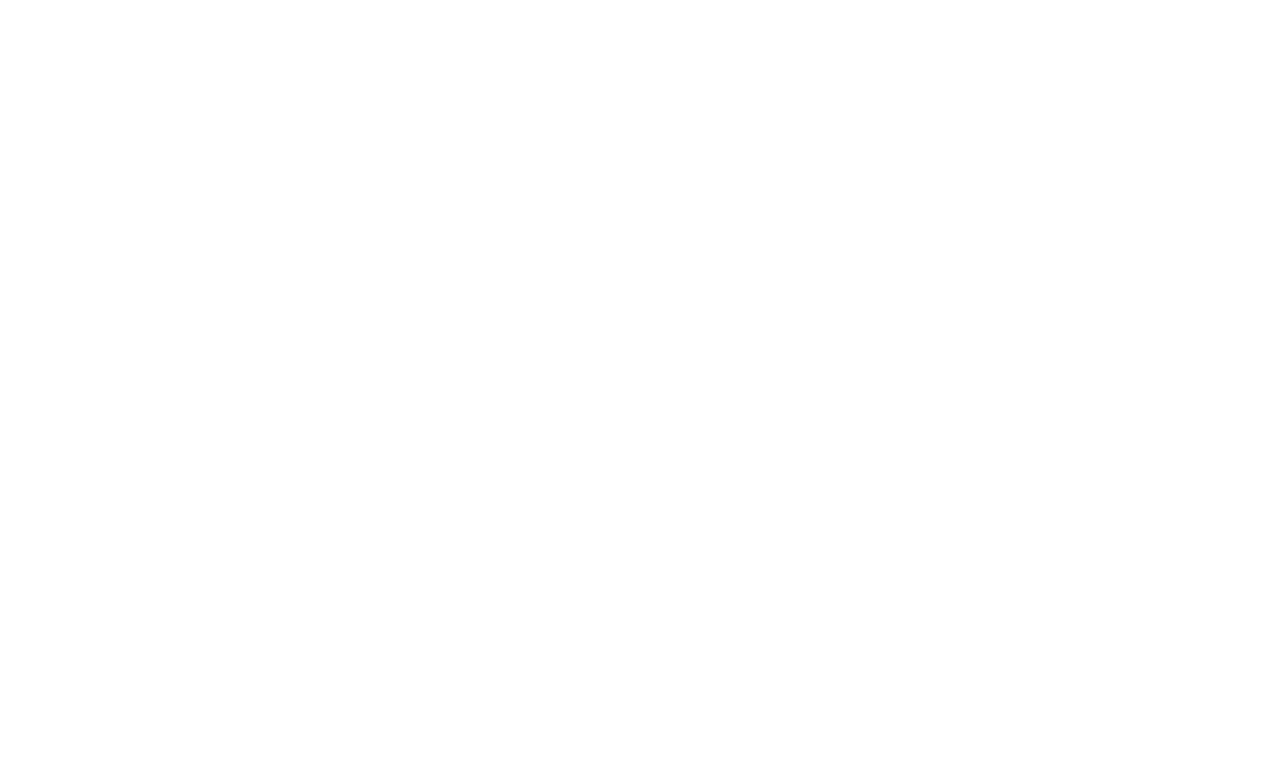
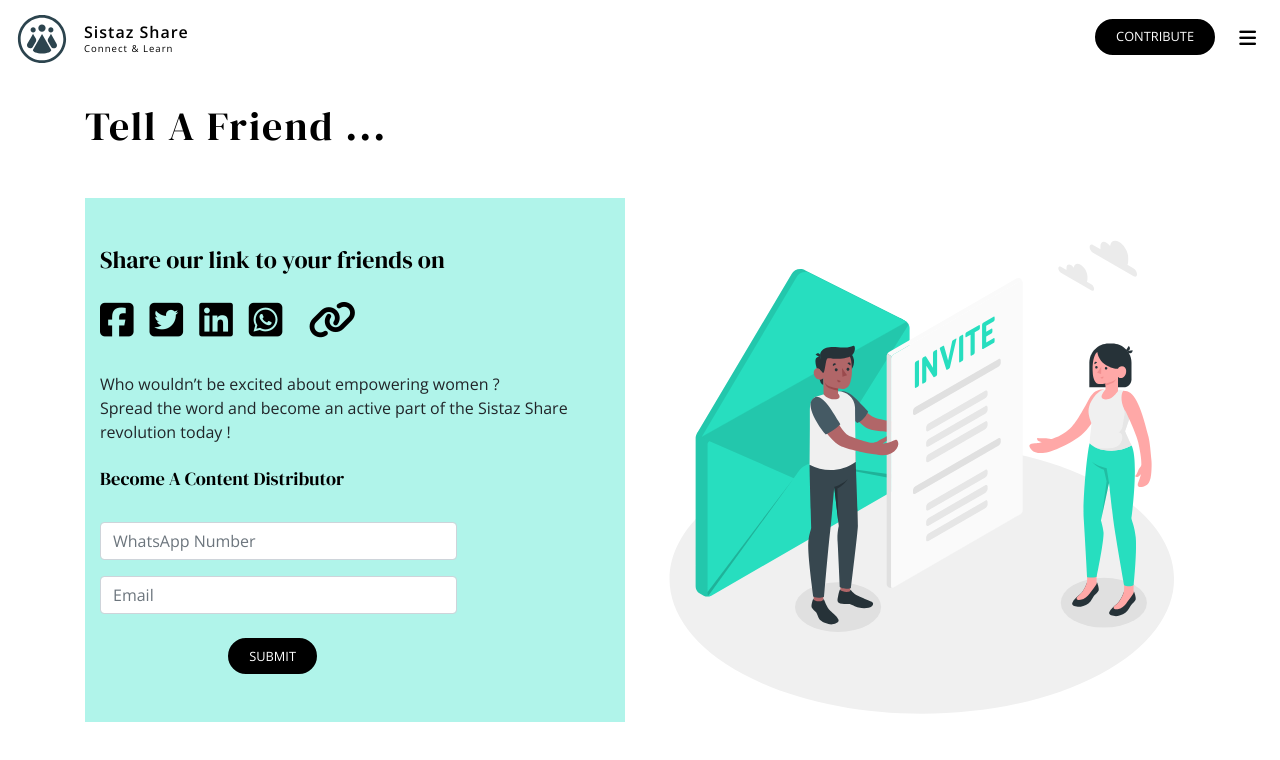
Before and after one commit to kwamesarpong/sshare-blog, a React (Create React App) app: page /tell-a-friend in a window 1280 px wide. Shown: the top 760 px of the page. Built offline with nearby package versions, Linux system fonts and the light colour scheme.

Commit message:
completed tell a friend

```diff
--- a/src/App.js
+++ b/src/App.js
@@ -15,6 +15,7 @@ import Legal from "./components/pages/Legal";
 import Menu from "./components/pages/Menu";
 import Partnerships from "./components/pages/Partnerships";
 import Team from "./components/pages/Team";
+import TellAFriend from "./components/pages/TellAFriend";
 
 class App extends Component {
   render() {
@@ -32,6 +33,7 @@ class App extends Component {
             <Route exact path="/menu" component={Menu} />
             <Route exact path="/partnerships" component={Partnerships} />
             <Route exact path="/team" component={Team} />
+            <Route exact path="/tell-a-friend" component={TellAFriend} />
           </Switch>
         </BrowserRouter>
       </Provider>
--- /dev/null
+++ b/src/components/pages/TellAFriend.js
@@ -0,0 +1,90 @@
+import React, { Component } from "react";
+import { Link } from "react-router-dom";
+
+import Navbar from "./Navbar";
+import { ReactComponent as InviteImg } from "../../assets/SISTAZSHARE-INVITE.svg";
+
+class TellAFriend extends Component {
+  render() {
+    return (
+      <div className="friend">
+        <Navbar whitePage={true} />
+
+        <div className="container">
+          <h3 className="heading heading__secondary mb-5 mt-4">
+            Tell A Friend ...
+          </h3>
+          <div className="row">
+            <div className="col-md-6">
+              <div className="friend__left">
+                <div className="container">
+                  <h5 className="heading heading__tertiary-2  pt-5 ">
+                    Share our link to your friends on
+                  </h5>
+
+                  <div className="pb-4 icons">
+                    <a href="" target="_blank" rel="noopener noreferrer">
+                      <i className="fab fa-facebook-square mr-3 icons icons__facebook"></i>
+                    </a>
+                    <a href="" target="_blank" rel="noopener noreferrer">
+                      <i className="fab fa-twitter-square mr-3 icons icons__twitter"></i>
+                    </a>
+                    <a href="" target="_blank" rel="noopener noreferrer">
+                      <i className="fab fa-linkedin mr-3 icons icons__linkedin"></i>
+                    </a>
+                    <a href="" target="_blank" rel="noopener noreferrer">
+                      <i className="fab fa-whatsapp-square mr-3 icons  icons__whatsapp"></i>{" "}
+                    </a>
+                    <a href="" target="_blank" rel="noopener noreferrer">
+                      <i className="fas fa-link mr-3 icons icons__link"></i>{" "}
+                    </a>
+                  </div>
+
+                  <p className="mb-0">
+                    Who wouldn’t be excited about empowering women ?
+                  </p>
+                  <p className="pb-2">
+                    Spread the word and become an active part of the Sistaz
+                    Share revolution today !
+                  </p>
+
+                  <h5 className="heading heading__tertiary pb-3">
+                    Become A Content Distributor
+                  </h5>
+
+                  <form>
+                    <div className="form-group">
+                      <input
+                        type="number"
+                        class="form-control"
+                        placeholder="WhatsApp Number"
+                      />
+                    </div>
+                    <div className="form-group">
+                      <input
+                        type="email"
+                        class="form-control "
+                        placeholder="Email"
+                      />
+                    </div>
+
+                    <div className="pb-5 pt-2 mar-left">
+                      <Link to="/careers" className="button button__black">
+                        Submit
+                      </Link>
+                    </div>
+                  </form>
+                </div>
+              </div>
+            </div>
+            <div className="col-md-6">
+              <InviteImg className="img-fluid" />
+            </div>
+          </div>
+        </div>
+      </div>
+    );
+  }
+}
+
+export default TellAFriend;
--- a/src/scss/_articles.scss
+++ b/src/scss/_articles.scss
@@ -1,30 +1,5 @@
 .articles {
   &__large {
-    .icons {
-      color: #00b399;
-      font-size: 1.5rem;
-
-      @include respond(phone) {
-        font-size: 1.2rem;
-      }
-
-      &__facebook:hover {
-        color: #3b5998;
-      }
-      &__twitter:hover {
-        color: #00acee;
-      }
-      &__linkedin:hover {
-        color: #922a76;
-      }
-      &__whatsapp:hover {
-        color: #00b399;
-      }
-      &__link:hover {
-        color: #007bff;
-      }
-    }
-
     h4 {
       font-family: "Nunito", sans-serif;
       font-weight: 700;
--- a/src/scss/_components.scss
+++ b/src/scss/_components.scss
@@ -56,6 +56,31 @@
   }
 }
 
+.icons {
+  color: #00b399;
+  font-size: 1.5rem;
+
+  @include respond(phone) {
+    font-size: 1.2rem;
+  }
+
+  &__facebook:hover {
+    color: #3b5998;
+  }
+  &__twitter:hover {
+    color: #00acee;
+  }
+  &__linkedin:hover {
+    color: #922a76;
+  }
+  // &__whatsapp:hover {
+  //   color: #00b399;
+  // }
+  &__link:hover {
+    color: #007bff;
+  }
+}
+
 // .card {
 //   display: grid;
 //   grid-template-columns: min-content 1fr;
--- /dev/null
+++ b/src/scss/_friend.scss
@@ -0,0 +1,22 @@
+.friend {
+  &__left {
+    background-color: #b0f4ea;
+
+    .icons {
+      color: #000;
+      font-size: 2.4rem;
+    }
+
+    h5 {
+      letter-spacing: 0;
+    }
+
+    input {
+      width: 70%;
+    }
+
+    // p {
+    //   margin-bottom: 0;
+    // }
+  }
+}
--- a/src/scss/_typography.scss
+++ b/src/scss/_typography.scss
@@ -50,6 +50,14 @@
   }
 }
 
+.mar-left {
+  margin-left: 8rem;
+
+  @include respond(phone) {
+    margin-left: 4rem;
+  }
+}
+
 .mar-lar {
   margin-right: 15rem;
 
--- a/src/scss/main.scss
+++ b/src/scss/main.scss
@@ -13,3 +13,4 @@
 @import "./menu";
 @import "./partnerships";
 @import "./team";
+@import "./friend";
```
Also changed, not shown: src/assets/SISTAZSHARE-INVITE.svg (renamed from src/assets/SISTAZSHARE INVITE.svg).
